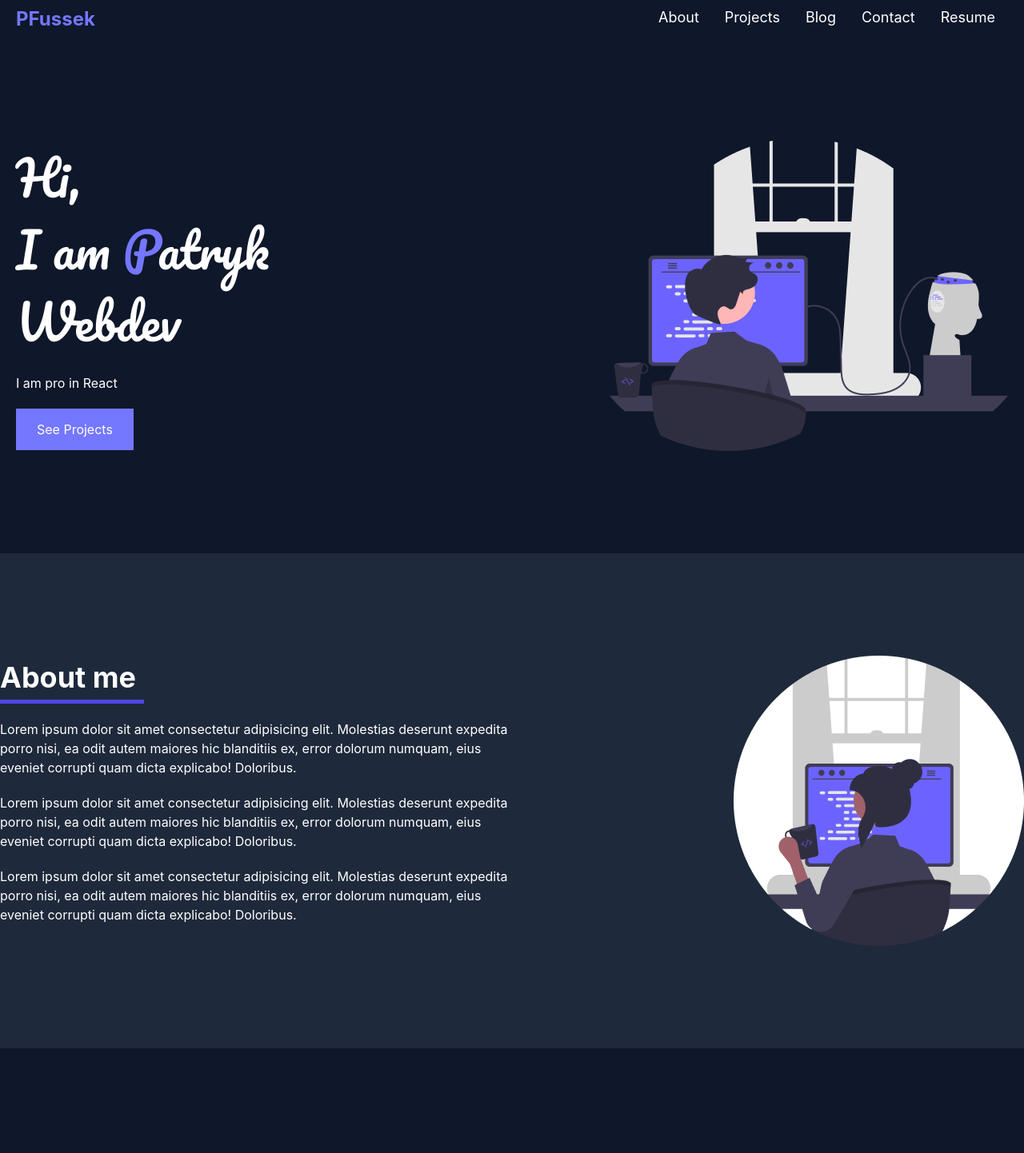
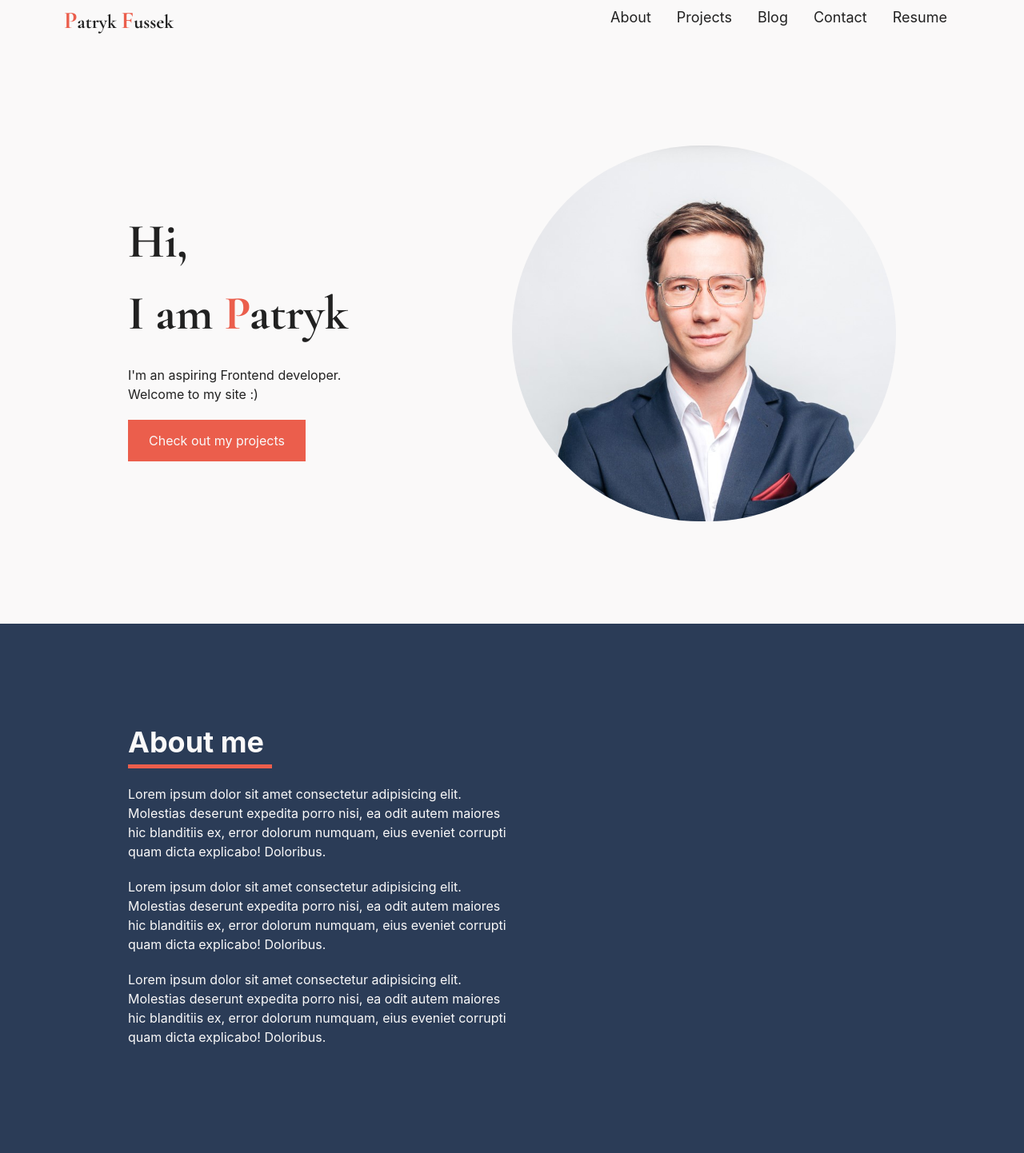
Before and after one commit to fussek/Portfolio_Website, a React (Create React App) app: page / in a window 1280 px wide. Shown: the top 1442 px of the page at 80% size. Built offline with nearby package versions, Linux system fonts and the light colour scheme; the HTML template or start-up script is replaced by a standard one.

Commit message:
Color palette, globalize color defs

```diff
--- a/public/index.html
+++ b/public/index.html
@@ -21,7 +21,7 @@
       work correctly both with client-side routing and a non-root public URL.
       Learn how to configure a non-root public URL by running `npm run build`.
     -->
-    <link href="https://fonts.googleapis.com/css2?family=Pacifico&display=swap" rel="stylesheet" />
+    <link href="https://fonts.googleapis.com/css2?family=Cormorant+Garamond:wght@700&display=swap" rel="stylesheet" />
     <title>Patryk Fussek</title>
   </head>
   <body>
--- a/src/App.css
+++ b/src/App.css
@@ -12,16 +12,25 @@ html {
 
 /* color */
 .bg-primary {
-  background: #0f172a;
+  background: #faf9f9;
 }
 .bg-secondary {
-  background: #1e293b;
+  background: #2b3c57;
 }
 .bg-accent {
-  background: #7477ff;
+  background: #eb5e4c;
 }
 .text-accent {
-  color: #7477ff;
+  color: #eb5e4c;
+}
+.border-accent {
+  border-color: #eb5e4c;
+}
+.text-primary {
+  color: #212121;
+}
+.text-secondary {
+  color: #faf9f9;
 }
 
 nav li a {
@@ -29,15 +38,15 @@ nav li a {
 }
 
 nav li a:hover {
-  color: #7477ff;
+  color: #f2761b;
 }
 
 .mobile-nav {
-  @apply block md:hidden fixed top-10 py-2 w-full h-full bg-gray-900 duration-500;
+  @apply block md:hidden fixed top-10 py-2 w-full h-full bg-[#0a160d] duration-500;
 }
 
 /* hero */
 h1 {
-  font-family: 'Pacifico', cursive;
+  font-family: 'Cormorant Garamond', serif;
   line-height: 1.5 !important;
 }
--- a/src/components/About.js
+++ b/src/components/About.js
@@ -1,11 +1,11 @@
 import React from 'react';
-import AboutImg from '../assets/about-img.png';
+// import AboutImg from '../assets/programmer_2.png';
 const About = () => {
   return (
-    <section className='bg-secondary text-white py-32' id='about'>
+    <section className='bg-secondary text-secondary py-32 px-40' id='about'>
       <div className='container mx-auto grid md:grid-cols-2 items-center justify-center md:justify-between'>
         <div className='about-info'>
-          <h2 className='text-4xl font-bold mb-5 border-b-[5px] w-[180px] border-indigo-600 pb-2'>About me</h2>
+          <h2 className='text-4xl  font-bold mb-5 border-b-[5px] w-[180px] border-accent pb-2'>About me</h2>
           <p className='pb-5'>
             Lorem ipsum dolor sit amet consectetur adipisicing elit. Molestias deserunt expedita porro nisi, ea odit autem maiores hic blanditiis ex, error dolorum numquam, eius eveniet corrupti quam
             dicta explicabo! Doloribus.
@@ -19,9 +19,7 @@ const About = () => {
             dicta explicabo! Doloribus.
           </p>
         </div>
-        <div className='about-img'>
-          <img src={AboutImg} alt='coding illustration' className='lgw-[80%] md:ml-auto' />
-        </div>
+        <div className='about-img'>{/* <img src={AboutImg} alt='coding illustration' className='lgw-[80%] md:ml-auto' /> */}</div>
       </div>
     </section>
   );
--- a/src/components/Blog.js
+++ b/src/components/Blog.js
@@ -4,10 +4,10 @@ import blog_2 from '../assets/blog-2.png';
 
 const Blog = () => {
   return (
-    <section className='bg-secondary text-white py-32' id='blog'>
+    <section className='bg-secondary text-secondary py-32 px-40' id='blog'>
       <div className='container mx-auto grid md:grid-cols-2 items-center md:justify-between'>
         <div className='about-info mb-5'>
-          <h2 className='text-4xl font-bold mb-5 border-b-[5px] w-[100px] border-indigo-600 pb-2'>Blogs</h2>
+          <h2 className='text-4xl font-bold mb-5 border-b-[5px] w-[100px] border-accent pb-2'>Blogs</h2>
           <p className='pb-5'>
             Lorem ipsum dolor sit amet consectetur adipisicing elit. Molestias deserunt expedita porro nisi, ea odit autem maiores hic blanditiis ex, error dolorum numquam, eius eveniet corrupti quam
             dicta explicabo! Doloribus.
@@ -19,12 +19,12 @@ const Blog = () => {
         <div className=''>
           <img src={blog_1} alt='' />
           <h3 className='py-5 text-2xl'>Lorem ipsum dolor sit amet consectetur adipisicing elit.</h3>
-          <button className='btn bg-accent border-2 border-[#7477ff] text-white px-6 py-3 hover:bg-transparent'>See Projects</button>
+          <button className='btn bg-accent border-2 border-accent text-secondary px-6 py-3 hover:bg-transparent'>See Projects</button>
         </div>
         <div className=''>
           <img src={blog_2} alt='' />
           <h3 className='py-5 text-2xl'>Molestias deserunt expedita porro nisi, ea odit autem maiores hic blanditiis ex, error dolorum numquam, eius eveniet corrupti quam dicta explicabo!</h3>
-          <button className='btn bg-accent border-2 border-[#7477ff] text-white px-6 py-3 hover:bg-transparent'>See Projects</button>
+          <button className='btn bg-accent border-2 border-accent text-secondary px-6 py-3 hover:bg-transparent'>See Projects</button>
         </div>
       </div>
     </section>
--- a/src/components/Contact.js
+++ b/src/components/Contact.js
@@ -2,9 +2,9 @@ import React from 'react';
 
 const Contact = () => {
   return (
-    <section className='bg-primary py-32' id='contact'>
-      <div className='text-center md:w-[60%] mx-auto text-white'>
-        <h2 className='text-4xl font-bold mb-5 border-b-[5px] w-[200px] mx-auto border-indigo-600 pb-2'>Contact me</h2>
+    <section className='bg-primary py-32 px-40' id='contact'>
+      <div className='text-center md:w-[60%] mx-auto text-primary'>
+        <h2 className='text-4xl font-bold mb-5 border-b-[5px] w-[200px] mx-auto border-accent pb-2'>Contact me</h2>
         <p>
           Lorem ipsum dolor sit, amet consectetur adipisicing elit. Nisi sunt expedita maiores! Maiores, sequi error ab, labore quia nulla tenetur doloribus hic minus quidem, cupiditate mollitia
           molestias voluptas vero consequatur.
--- a/src/components/Footer.js
+++ b/src/components/Footer.js
@@ -2,7 +2,7 @@ import React from 'react';
 
 const Footer = () => {
   return (
-    <div className='py-4 text-center bg-secondary text-white' id='footer'>
+    <div className='py-4 text-center bg-secondary text-secondary' id='footer'>
       &copy; 2023 Patryk Fussek
     </div>
   );
--- a/src/components/Header.js
+++ b/src/components/Header.js
@@ -5,9 +5,11 @@ const Header = () => {
   const [toggle, setToggle] = useState(false);
   const handleToggle = () => setToggle(!toggle);
   return (
-    <header className='flex justify-between px-5 py-2 bg-primary text-white'>
-      <a href='' className='logo text-2xl font-bold text-accent'>
-        PFussek
+    <header className='flex justify-between px-20 py-2 bg-primary text-primary'>
+      <a href='' className='logo text-2xl'>
+        <h1>
+          <span className='text-accent text-3xl'>P</span>atryk <span className='text-accent text-3xl'>F</span>ussek
+        </h1>
       </a>
 
       {/* Desktop Nav */}
--- a/src/components/Hero.js
+++ b/src/components/Hero.js
@@ -1,20 +1,25 @@
 import React from 'react';
-import HeroImg from '../assets/hero-img.png';
+// import HeroImg from '../assets/hero-img.png';
+import ProfileImg from '../assets/profile_3.jpg';
 
 const Hero = () => {
   return (
-    <section className='bg-primary px-5 text-white py-32'>
+    <section className='bg-primary text-primary py-32 px-40'>
       <div className='container mx-auto grid md:grid-cols-2 items-center justify-center md:justify-between'>
         <div className='hero-info pb-5 md:pb-0'>
           <h1 className='text-4xl lg:text-6xl'>
             Hi, <br />I am <span className='text-accent'>P</span>atryk <br />
-            Webdev
           </h1>
-          <p className='py-5'>I am pro in React</p>
-          <button className='btn bg-accent border-2 border-[#7477ff] text-white px-6 py-3 hover:bg-transparent'>See Projects</button>
+          <p className='py-5'>
+            I'm an aspiring Frontend developer. <br />
+            Welcome to my site :)
+          </p>
+          <button className='btn bg-accent border-2 border-accent text-secondary px-6 py-3 hover:bg-transparent hover:text-black'>
+            <a href='/#projects'>Check out my projects</a>
+          </button>
         </div>
         <div className='hero-img'>
-          <img src={HeroImg} alt='coding illustration' className='lgw-[80%] ml-auto' />
+          <img src={ProfileImg} alt='coding illustration' className='lgw-[80%] ml-auto rounded-full	' />
         </div>
       </div>
     </section>
--- a/src/components/Projects.js
+++ b/src/components/Projects.js
@@ -8,10 +8,10 @@ import project_3 from '../assets/project_3.png';
 
 const Projects = () => {
   return (
-    <section className='bg-primary text-white py-32' id='projects'>
+    <section className='bg-primary text-primary py-32 px-40' id='projects'>
       <div className='container mx-auto grid md:grid-cols-2 items-center md:justify-between'>
         <div className='about-info mb-5'>
-          <h2 className='text-4xl font-bold mb-5 border-b-[5px] w-[180px] border-indigo-600 pb-2'>Projects</h2>
+          <h2 className='text-4xl font-bold mb-5 border-b-[5px] w-[180px] border-accent pb-2'>Projects</h2>
           <p className='pb-5'>
             Lorem ipsum dolor sit amet consectetur adipisicing elit. Molestias deserunt expedita porro nisi, ea odit autem maiores hic blanditiis ex, error dolorum numquam, eius eveniet corrupti quam
             dicta explicabo! Doloribus.
```
Also changed, not shown: src/assets/profile_3.jpg (added).
